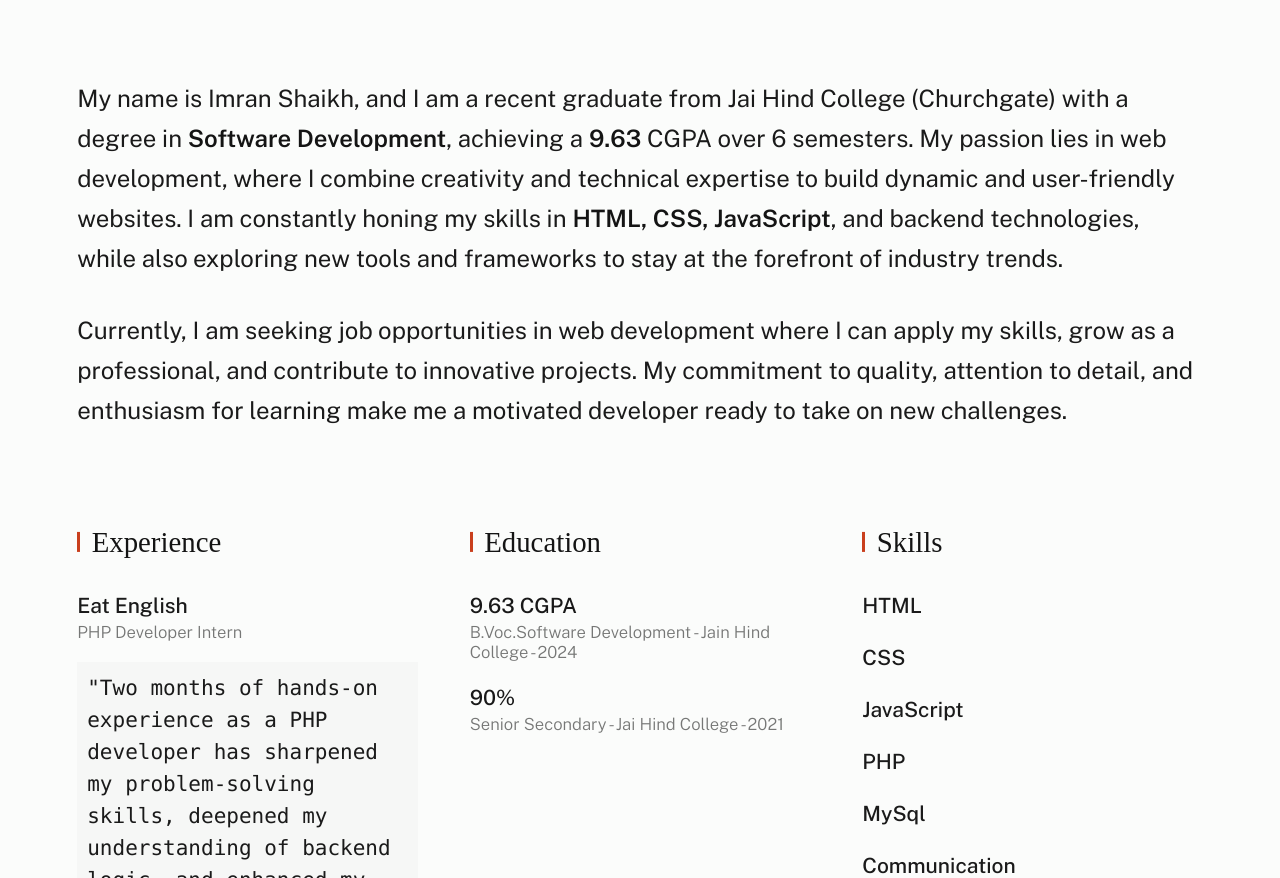
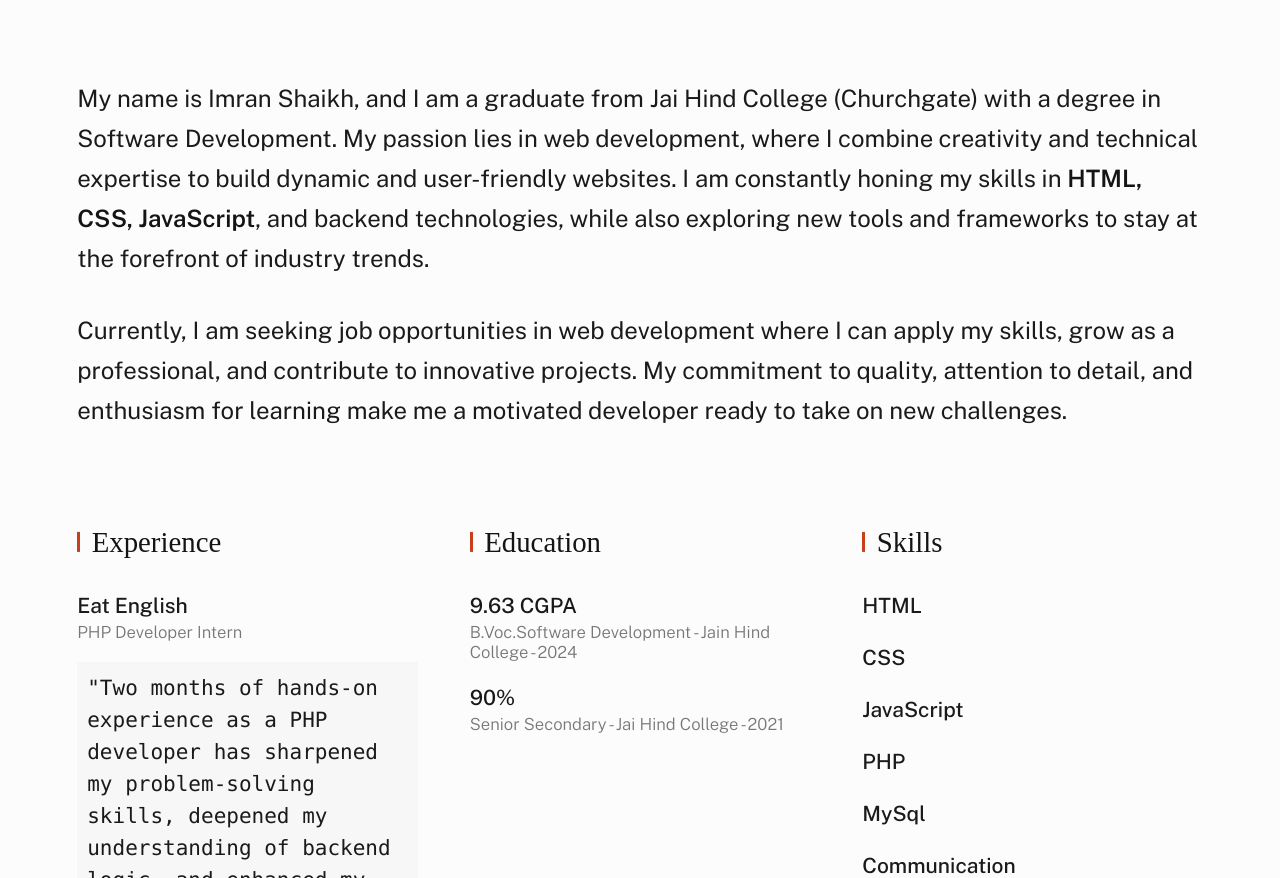
Before and after one commit to Fesssy/my_profile, a plain HTML site: page index.html in a window 1280 px wide. Shown: the part 1200-2078 px from the top of the page. Drawn offline with nearby package versions, Linux system fonts and the light colour scheme; a web font is replaced by a local one.

Commit message:
removed the cgpa part in about me section

```diff
--- a/index.html
+++ b/index.html
@@ -165,7 +165,7 @@
                     </div> <!-- end section-header -->
 
                     <p class="attention-getter">
-                        My name is Imran Shaikh, and I am a recent graduate from Jai Hind College (Churchgate) with a degree in <strong>Software Development</strong>, achieving a <strong>9.63</strong> CGPA over 6 semesters. My passion lies in web development, where I combine creativity and technical expertise to build dynamic and user-friendly websites. I am constantly honing my skills in <strong>HTML, CSS, JavaScript</strong>, and backend technologies, while also exploring new tools and frameworks to stay at the forefront of industry trends.
+                        My name is Imran Shaikh, and I am a graduate from Jai Hind College (Churchgate) with a degree in Software Development. My passion lies in web development, where I combine creativity and technical expertise to build dynamic and user-friendly websites. I am constantly honing my skills in <strong>HTML, CSS, JavaScript</strong>, and backend technologies, while also exploring new tools and frameworks to stay at the forefront of industry trends.
                     </p>
 
                     <p class="attention-getter">
```
